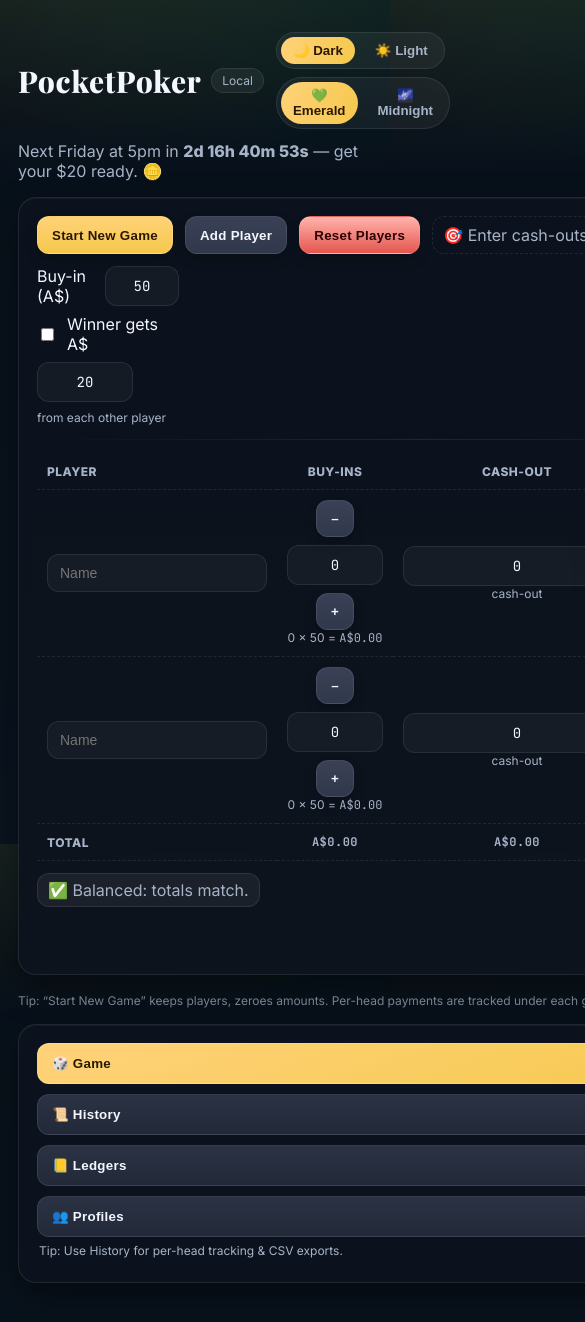
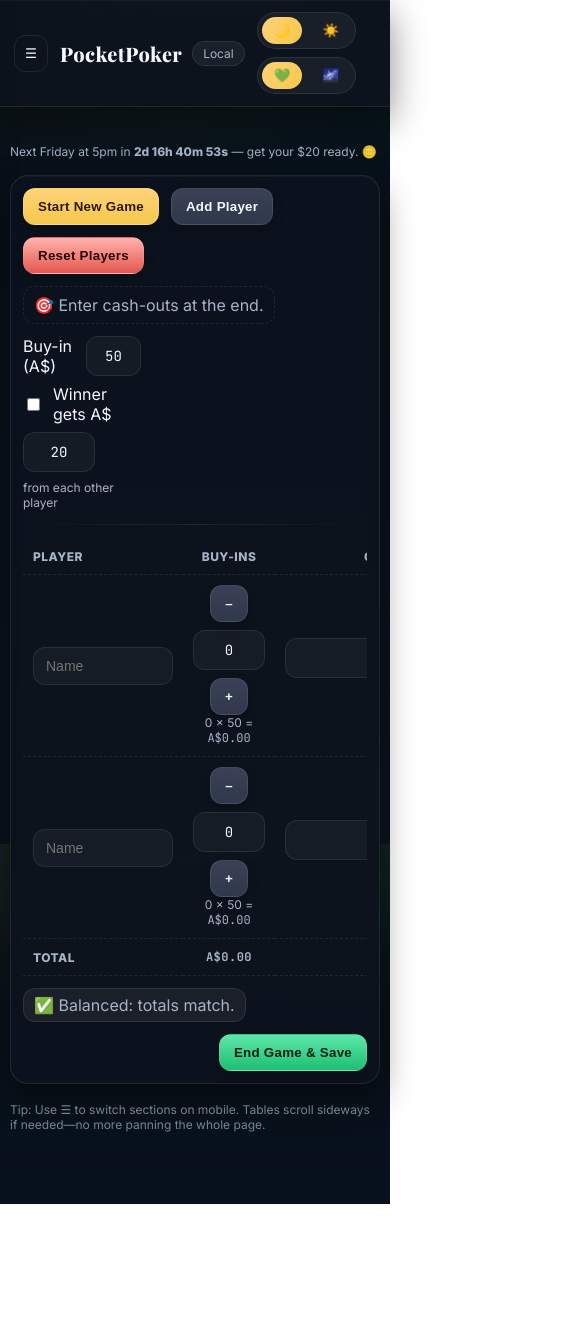
Before and after one commit to Parzival-0x9/pocketpoker, a React (Vite) app: page / in a window 390 px wide. Shown: the top 1322 px of the page, 585 px wide, since content can reach past the window. After the commit the page ends 1204 px from the top, so only its background shows below. Built offline with nearby package versions, Linux system fonts and the light colour scheme.

Commit message:
feat: add hamburger menu and mobile tabs

```diff
--- a/App.jsx
+++ b/App.jsx
@@ -1,38 +1,12 @@
 
-import React, { useMemo, useState, useEffect, useRef } from "react";
-
-function Ticker(){
-  const el = useRef(null);
-  useEffect(()=>{
-    function nextFriday(){
-      const now = new Date();
-      const d = new Date(now);
-      const day = d.getDay();
-      const diff = (5 - day + 7) % 7 || 7; // next Friday
-      d.setDate(d.getDate() + diff);
-      d.setHours(17,0,0,0);
-      return d;
-    }
-    const target = nextFriday();
-    const id = setInterval(()=>{
-      const now = Date.now();
-      const diff = Math.max(0, target.getTime()-now);
-      const days=Math.floor(diff/86400000); const hrs=Math.floor((diff%86400000)/3600000);
-      const mins=Math.floor((diff%3600000)/60000); const secs=Math.floor((diff%60000)/1000);
-      if(el.current){ el.current.textContent = `${days}d ${hrs}h ${mins}m ${secs}s`; }
-    }, 1000);
-    return ()=>clearInterval(id);
-  },[]);
-  return <span ref={el}></span>;
-}
-
+import React, { useMemo, useState, useEffect } from "react";
 import PlayerRow from "./components/PlayerRow.jsx";
 import { aud, sum, round2, settle, nextFridayISO, toCSV } from "./lib/calc.js";
 
 const DEFAULT_BUYIN=50, DEFAULT_PERHEAD=20, uid=()=>Math.random().toString(36).slice(2,9);
 const blank=()=>({id:uid(),name:"",buyIns:0,cashOut:0}), LS="pocketpoker_state", THEME="pp_theme", FELT="pp_felt", PROFILES="pp_profiles";
 const load=()=>{try{const r=localStorage.getItem(LS);return r?JSON.parse(r):null}catch{return null}};
-let saveTimer=null; const save=(s)=>{ try{ if(saveTimer) clearTimeout(saveTimer); saveTimer=setTimeout(()=>localStorage.setItem(LS,JSON.stringify(s)), 250); }catch{} };
+const save=(s)=>{try{localStorage.setItem(LS,JSON.stringify(s))}catch{}};
 
 function useCountdownToFriday(){
   const [now,setNow]=useState(Date.now());
@@ -57,7 +31,17 @@ export default function App(){
   const [ledgerExpanded,setLedgerExpanded]=useState({});
   const [profiles,setProfiles]=useState(()=>{ try{ return JSON.parse(localStorage.getItem(PROFILES)) || {}; } catch { return {}; } });
   const [celebrated, setCelebrated] = useState(new Set());
-  const [tab,setTab]=useState("game"); // 'game' | 'history' | 'ledgers' | 'profiles'
+
+  // NEW: Tabbed navigation + drawer state
+  const [tab, setTab] = useState(()=> localStorage.getItem('pp_tab') || 'game');
+  const [drawerOpen, setDrawerOpen] = useState(false);
+  const tabs = [
+    { id:'game', label:'Game' },
+    { id:'history', label:'History' },
+    { id:'ledgers', label:'Ledgers' },
+    { id:'profiles', label:'Profiles' },
+  ];
+  useEffect(()=>{ localStorage.setItem('pp_tab', tab); }, [tab]);
 
   useEffect(()=>{ const s=load();
     if(s){ setPlayers(s.players?.length?s.players:[blank(),blank()]);
@@ -80,6 +64,7 @@ export default function App(){
     localStorage.setItem(PROFILES, JSON.stringify(profiles));
   }, [profiles]);
 
+  const {due,days,hrs,mins,secs} = useCountdownToFriday();
 
   const totals=useMemo(()=>{
     const base=players.map(p=>({...p, buyInTotal:round2(p.buyIns*buyInAmount), baseCash:p.cashOut }));
@@ -135,7 +120,6 @@ export default function App(){
       } : null
     };
     setHistory(h=>[g,...h]);
-    setTab("history");
   }
 
   function autoBalance(){
@@ -294,19 +278,9 @@ export default function App(){
     return Array.from(set).sort();
   }, [players, history]);
 
-  // --- Views ---
-  const GameView = () => (
-    <div className="surface">
-      {alerts.length>0 && (
-        <div style={{marginBottom:8}}>
-          {alerts.map(a=> (
-            <div key={a.id} className="alert" style={{marginBottom:8}}>
-              Unpaid A${a.amount} per-head — winner <strong>{a.winner}</strong>, due <strong>{new Date(a.due).toLocaleString()}</strong>. Unpaid: {a.unpaid.join(', ')}.
-            </div>
-          ))}
-        </div>
-      )}
-
+  // --- UI blocks as functions for cleanliness ---
+  const GameSection = () => (
+    <div className="surface" style={{marginTop:16}}>
       <div className="controls">
         <div className="stack">
           <button className="btn primary" onClick={startGame}>Start New Game</button>
@@ -328,6 +302,7 @@ export default function App(){
 
       <hr className="hair" />
 
+      <div className="table-wrapper">
         <table className="table">
           <thead>
             <tr>
@@ -351,6 +326,7 @@ export default function App(){
             </tr>
           </tfoot>
         </table>
+      </div>
 
       {Math.abs(totals.diff) > 0.01 ? (
         <div className="header" style={{marginTop:12}}>
@@ -373,7 +349,7 @@ export default function App(){
     </div>
   );
 
-  const HistoryView = () => (
+  const HistorySection = () => (
     <div className="surface">
       <div className="header" style={{marginBottom:0}}>
         <h3 style={{margin:0}}>Game Overview (History)</h3>
@@ -383,6 +359,8 @@ export default function App(){
         </div>
       </div>
       <div className="meta">Click details to see full results, winner per-head payments, and settlement transfers.</div>
+
+      <div className="table-wrapper">
         <table className="table">
           <thead>
             <tr>
@@ -427,6 +405,7 @@ export default function App(){
                       <td colSpan="6">
                         <div className="detail">
                           <strong>Per-player results</strong>
+                          <div className="table-wrapper">
                             <table className="table">
                               <thead><tr><th>Player</th><th className="center">Buy-in</th><th className="center">Cash-out (adj)</th><th className="center">Prize adj</th><th className="center">Net</th></tr></thead>
                               <tbody>
@@ -441,11 +420,13 @@ export default function App(){
                                 ))}
                               </tbody>
                             </table>
+                          </div>
 
                           {g.perHead && (
                             <div>
                               <div style={{height:8}} />
                               <strong>Winner's A${g.perHead.amount} per-head payments</strong> <span className="meta">Winner: {g.perHead.winner} • Due: {new Date(g.perHead.due).toLocaleString()}</span>
+                              <div className="table-wrapper">
                                 <table className="table">
                                   <thead><tr><th>Payer</th><th className="center">Method</th><th className="center">Status</th><th className="center">Paid at</th><th className="center">PayID</th></tr></thead>
                                   <tbody>
@@ -479,10 +460,12 @@ export default function App(){
                                   </tbody>
                                 </table>
                               </div>
+                            </div>
                           )}
 
                           <div style={{height:8}} />
                           <strong>Transfers for settlement</strong>
+                          <div className="table-wrapper">
                             <table className="table">
                               <thead><tr><th>From</th><th>To</th><th className="center">Amount</th></tr></thead>
                               <tbody>
@@ -494,6 +477,7 @@ export default function App(){
                               </tbody>
                             </table>
                           </div>
+                        </div>
                       </td>
                     </tr>
                   )}
@@ -503,12 +487,14 @@ export default function App(){
           </tbody>
         </table>
       </div>
+    </div>
   );
 
-  const LedgersView = () => (
+  const LedgersSection = () => (
     <div className="surface">
-      <h3>Player Ledgers (Cumulative)</h3>
+      <h3 style={{marginTop:0}}>Player Ledgers (Cumulative)</h3>
       <div className="meta">Clean + collapsible. Click Show to reveal who they owe / who owes them.</div>
+      <div className="table-wrapper">
         <table className="table">
           <thead><tr><th>Player</th><th className="center">Net Balance</th><th className="center">Actions</th></tr></thead>
           <tbody>
@@ -531,6 +517,7 @@ export default function App(){
                     <tr>
                       <td colSpan="3">
                         <div className="detail">
+                          <div className="table-wrapper">
                             <table className="table">
                               <thead><tr><th>They owe</th><th className="center">Amount</th><th>Owed by</th><th className="center">Amount</th></tr></thead>
                               <tbody>
@@ -555,6 +542,7 @@ export default function App(){
                               </tbody>
                             </table>
                           </div>
+                        </div>
                       </td>
                     </tr>
                   )}
@@ -564,23 +552,25 @@ export default function App(){
           </tbody>
         </table>
       </div>
+    </div>
   );
 
-  const ProfilesView = () => (
+  const ProfilesSection = () => (
     <div className="surface">
       <div className="header"><h3 style={{margin:0}}>Players & Profiles</h3></div>
       <div className="meta">Add optional PayIDs so it’s one tap to copy during payouts.</div>
+      <div className="table-wrapper">
         <table className="table">
           <thead><tr><th>Name</th><th>PayID</th><th className="center">Copy</th></tr></thead>
           <tbody>
             {knownNames.length===0 ? (
-            <tr><td colSpan="3" className="center meta">No known names yet. Add players in the Game tab first.</td></tr>
+              <tr><td colSpan="3" className="center meta">No known names yet. Add players above first.</td></tr>
             ) : knownNames.map(n=>{
               const v = profiles[n]?.payid || '';
               return (
                 <tr key={n}>
                   <td>{n}</td>
-                <td><input type="text" value={v} onChange={e=>{ const val=e.target.value; setProfiles(p=>({...p,[n]:{payid:val}})); }} placeholder="email/phone PayID" /></td>
+                  <td><input type="text" value={v} onChange={e=>setProfiles(p=>({...p,[n]:{payid:e.target.value}}))} placeholder="email/phone PayID" /></td>
                   <td className="center">{v ? <button className="btn secondary" onClick={()=>copyPayID(n)}>Copy</button> : <span className="meta">—</span>}</td>
                 </tr>
               );
@@ -588,49 +578,67 @@ export default function App(){
           </tbody>
         </table>
       </div>
+    </div>
   );
 
   return (
-    <div className="container">
-      <div className="header">
-        <div className="title-badge">
+    <div>
+      {/* Fixed top bar with hamburger & theme toggles */}
+      <div className="topbar">
+        <button className="hamburger" onClick={()=>setDrawerOpen(true)}>☰</button>
+        <div className="brand">
           <h1>PocketPoker</h1>
           <span className="badge">Local</span>
         </div>
-        <div className="toolbar">
+        <div className="top-tabs">
+          {tabs.map(t=>(
+            <button key={t.id} className={"tabbtn"+(tab===t.id?" active":"")} onClick={()=>setTab(t.id)}>{t.label}</button>
+          ))}
+        </div>
+        <div className="toolbar" style={{marginLeft:'auto'}}>
           <div className="switch">
-            <button className={theme==='dark' ? 'active' : 'ghost'} onClick={()=>setTheme('dark')}>🌙 Dark</button>
-            <button className={theme==='light' ? 'active' : 'ghost'} onClick={()=>setTheme('light')}>☀️ Light</button>
+            <button className={theme==='dark' ? 'active' : 'ghost'} onClick={()=>setTheme('dark')}>🌙</button>
+            <button className={theme==='light' ? 'active' : 'ghost'} onClick={()=>setTheme('light')}>☀️</button>
           </div>
           <div className="switch">
-            <button className={felt==='emerald' ? 'active' : 'ghost'} onClick={()=>setFelt('emerald')}>💚 Emerald</button>
-            <button className={felt==='midnight' ? 'active' : 'ghost'} onClick={()=>setFelt('midnight')}>🌌 Midnight</button>
+            <button className={felt==='emerald' ? 'active' : 'ghost'} onClick={()=>setFelt('emerald')}>💚</button>
+            <button className={felt==='midnight' ? 'active' : 'ghost'} onClick={()=>setFelt('midnight')}>🌌</button>
           </div>
         </div>
       </div>
+      <div className={"drawer-backdrop"+(drawerOpen?" open":"")} onClick={()=>setDrawerOpen(false)} />
+      <div className={"drawer"+(drawerOpen?" open":"")}>
+        <div className="title-badge" style={{marginBottom:12}}>
+          <strong>Navigate</strong>
+        </div>
+        <div className="navgroup">
+          {tabs.map(t=>(
+            <button key={t.id} className={"tabbtn"+(tab===t.id?" active":"")} onClick={()=>{setTab(t.id); setDrawerOpen(false);}}>{t.label}</button>
+          ))}
+        </div>
+      </div>
 
-      <div className="kicker">Next Friday at 5pm in <strong><Ticker /></strong> — get your $20 ready. 🪙</div>
+      <div className="spacer" />
 
-      <div className="layout">
-        <aside className="sidebar">
-          <div className="surface">
-            <div className="nav">
-              <button className={`tab ${tab==='game'?'active':''}`} onClick={()=>setTab('game')}>🎲 Game <span className="meta">Live</span></button>
-              <button className={`tab ${tab==='history'?'active':''}`} onClick={()=>setTab('history')}>📜 History <span className="meta">{history.length}</span></button>
-              <button className={`tab ${tab==='ledgers'?'active':''}`} onClick={()=>setTab('ledgers')}>📒 Ledgers</button>
-              <button className={`tab ${tab==='profiles'?'active':''}`} onClick={()=>setTab('profiles')}>👥 Profiles</button>
+      <div className="container">
+        <div className="kicker">Next Friday at 5pm in <strong>{days}d {hrs}h {mins}m {secs}s</strong> — get your $20 ready. 🪙</div>
+
+        {alerts.length>0 && (
+          <div className="surface" style={{marginTop:14}}>
+            {alerts.map(a=> (
+              <div key={a.id} className="alert" style={{marginBottom:8}}>
+                Unpaid A${a.amount} per-head — winner <strong>{a.winner}</strong>, due <strong>{new Date(a.due).toLocaleString()}</strong>. Unpaid: {a.unpaid.join(', ')}.
               </div>
-            <div className="smallnote">Tip: Use History for per-head tracking & CSV exports.</div>
+            ))}
           </div>
-        </aside>
+        )}
 
-        <main className="content">
-          {tab==='game' && <GameView />}
-          {tab==='history' && <HistoryView />}
-          {tab==='ledgers' && <LedgersView />}
-          {tab==='profiles' && <ProfilesView />}
-          <div className="footer meta">Tip: “Start New Game” keeps players, zeroes amounts. Per-head payments are tracked under each game's details.</div>
-        </main>
+        {tab==='game' && <GameSection />}
+        {tab==='history' && <HistorySection />}
+        {tab==='ledgers' && <LedgersSection />}
+        {tab==='profiles' && <ProfilesSection />}
+
+        <div className="footer meta">Tip: Use ☰ to switch sections on mobile. Tables scroll sideways if needed—no more panning the whole page.</div>
       </div>
     </div>
   );
--- a/styles.css
+++ b/styles.css
@@ -37,22 +37,17 @@ body{
     linear-gradient(180deg,#060a12 0%,#0a1020 100%);
 }
 
-/* LAYOUT */
-.container{max-width:1220px;margin:0 auto;padding:32px 18px 64px}
-.header{display:flex;justify-content:space-between;gap:12px;align-items:center;margin-bottom:12px}
-.layout{display:grid;grid-template-columns:260px 1fr;gap:16px;margin-top:16px}
-@media (max-width:900px){.layout{grid-template-columns:1fr}.sidebar{order:2}.content{order:1}}
-
+.container{max-width:1120px;margin:0 auto;padding:64px 18px 80px}
+h1{font-family:'Playfair Display',serif;font-weight:800;letter-spacing:.02em;font-size:clamp(24px,6vw,44px);margin:0}
+.kicker{color:var(--muted);margin-top:8px}
 .surface{background:var(--card);border:1px solid var(--border);border-radius:18px;padding:18px;box-shadow:var(--shadow);backdrop-filter:blur(6px)}
 .surface+.surface{margin-top:18px}
+.header{display:flex;justify-content:space-between;gap:12px;align-items:center;margin-bottom:12px}
 .title-badge{display:inline-flex;align-items:center;gap:10px}
 .badge{padding:4px 10px;border:1px solid var(--border);background:rgba(255,255,255,.06);border-radius:999px;font-size:12px;color:var(--muted)}
 .toolbar{display:flex;gap:8px;flex-wrap:wrap}
-.kicker{color:var(--muted);margin-top:8px}
 
-h1{font-family:'Playfair Display',serif;font-weight:800;letter-spacing:.02em;font-size:clamp(30px,3.2vw,44px);margin:0}
-h3{margin:0 0 8px 0}
-
+/* Flat buttons */
 .btn{
   appearance:none;border:1px solid var(--border);cursor:pointer;
   color:var(--text);padding:10px 14px;border-radius:12px;font-weight:800;letter-spacing:.02em;
@@ -68,23 +63,10 @@ h3{margin:0 0 8px 0}
 .btn.danger{background:linear-gradient(180deg,#ffb3ac,var(--crimson-2)); color:#2a0000}
 .btn.ghost{background:transparent;box-shadow:none;color:var(--muted)}
 
-/* Sidebar tabs */
-.sidebar .nav{display:flex;flex-direction:column;gap:10px}
-.tab{
-  display:flex;align-items:center;gap:10px;
-  width:100%;text-align:left;padding:12px 14px;border-radius:12px;border:1px solid var(--border);
-  background:linear-gradient(180deg,#2a3243,#222a3a);
-  color:var(--text);font-weight:700;letter-spacing:.02em;
-}
-.tab .meta{margin-left:auto;color:var(--muted);font-weight:600}
-.tab.active{background:linear-gradient(160deg,var(--gold-1),var(--gold-2));color:#2a1800;border-color:rgba(255,255,255,.2)}
-.tab.active .meta{color:#2a1800}
-.smallnote{font-size:12px;color:var(--muted);padding:6px 2px}
-
-/* Controls & tables */
 .controls{display:grid;grid-template-columns:repeat(12,1fr);gap:12px;align-items:center}
 .controls .stack{grid-column:span 12;display:flex;gap:12px;flex-wrap:wrap}
 @media (min-width:860px){.controls .stack{grid-column:span 8}.controls .toggles{grid-column:span 4;justify-self:end}}
+
 label.inline{display:inline-flex;align-items:center;gap:10px}
 select,input[type="text"],input[type="number"]{background:rgba(255,255,255,.04);color:var(--text);border:1px solid var(--border);border-radius:12px;padding:10px 12px;font-size:14px;min-width:0}
 input[type="number"].small{width:96px;text-align:center}
@@ -92,7 +74,7 @@ input[type="text"].name{width:220px}
 input[type=number]::-webkit-outer-spin-button,input[type=number]::-webkit-inner-spin-button{-webkit-appearance:none;margin:0}
 input[type=number]{-moz-appearance:textfield}
 
-.table{width:100%;border-collapse:collapse}
+.table{width:100%;border-collapse:collapse;min-width:640px}
 .table th,.table td{padding:10px 10px;border-bottom:1px dashed var(--border)}
 .table th{text-align:left;color:var(--muted);font-weight:800;letter-spacing:.04em;text-transform:uppercase;font-size:12px}
 .table th.center,.table td.center{text-align:center}
@@ -113,18 +95,51 @@ hr.hair{border:none;height:1px;background:linear-gradient(90deg,transparent,var(
 
 .alert{background:rgba(255,183,3,.12); border:1px solid rgba(255,183,3,.35); color:#ffd27a; padding:10px 12px; border-radius:12px}
 
-/* Winner chip */
 .chip{display:inline-block;width:14px;height:14px;border-radius:50%;margin-left:6px;background:radial-gradient(circle at 30% 30%, #fff6, transparent 40%), conic-gradient(#b91c1c 0 20%, #4b5563 0 30%, #b91c1c 0 50%, #4b5563 0 60%, #b91c1c 0 80%, #4b5563 0 90%, #b91c1c 0 100%); border:2px solid #eee8; box-shadow:0 0 0 1px #0006 inset}
-
-/* Confetti */
 #confetti-root{position:fixed;inset:0;pointer-events:none;overflow:hidden}
 .confetti{position:fixed;top:-10px;width:6px;height:10px;opacity:0.95;animation:confettiFall 1200ms ease-out forwards}
 @keyframes confettiFall {0%{transform:translateY(-10px) rotate(0)} 100%{transform:translateY(110vh) rotate(720deg); opacity:0}}
 
+/* ---------- NEW: Mobile-first navigation ---------- */
+.topbar {
+  position:fixed; top:0; left:0; right:0;
+  display:flex; align-items:center; justify-content:space-between; gap:12px;
+  padding:12px 14px; background:var(--card); border-bottom:1px solid var(--border); box-shadow:var(--shadow); z-index:20;
+}
+.hamburger { appearance:none; background:transparent; border:1px solid var(--border); border-radius:12px; padding:10px; color:var(--text) }
+.brand { display:flex; align-items:center; gap:10px }
+.brand h1 { font-size:20px }
+.spacer { height:64px } /* pushes content below fixed topbar */
 
-/* Ensure form controls are always interactive */
-.surface input, .surface select, .surface textarea, .surface button {
-  pointer-events: auto;
+.drawer-backdrop {
+  position:fixed; inset:0; background:rgba(0,0,0,.35); backdrop-filter: blur(2px);
+  opacity:0; pointer-events:none; transition:opacity .18s ease; z-index:25;
 }
-/* Safety: no overlay should block clicks */
-#confetti-root { pointer-events: none; }
+.drawer-backdrop.open { opacity:1; pointer-events:all }
+.drawer {
+  position:fixed; top:0; left:-280px; bottom:0; width:260px; background:var(--card); border-right:1px solid var(--border);
+  padding:16px; box-shadow: var(--shadow); z-index:30; transition:left .18s ease;
+}
+.drawer.open { left:0 }
+.navgroup { display:flex; flex-direction:column; gap:10px; margin-top:8px }
+.tabbtn { padding:10px 12px; border-radius:10px; border:1px solid var(--border); background:rgba(255,255,255,.04); cursor:pointer; text-align:left; font-weight:700 }
+.tabbtn.active { background:linear-gradient(120deg,var(--gold-1),var(--gold-2)); color:#2a1800 }
+
+/* Top tabs for desktop */
+.top-tabs { display:none; gap:8px; }
+@media (min-width:900px){
+  .top-tabs { display:flex; }
+  .hamburger { display:none; }
+  .spacer { height:88px }
+  .brand h1 { font-size:28px }
+}
+
+/* ---------- NEW: Mobile table ergonomics ---------- */
+.table-wrapper { width:100%; overflow-x:auto; -webkit-overflow-scrolling:touch; }
+@media (max-width:640px){
+  .container{padding:72px 10px 72px}
+  .surface{padding:12px}
+  input[type="text"].name{width:140px}
+  input[type="number"].small{width:72px}
+  .kicker{font-size:12px}
+}
```
Lines whose indentation alone changed are shown as unchanged.
